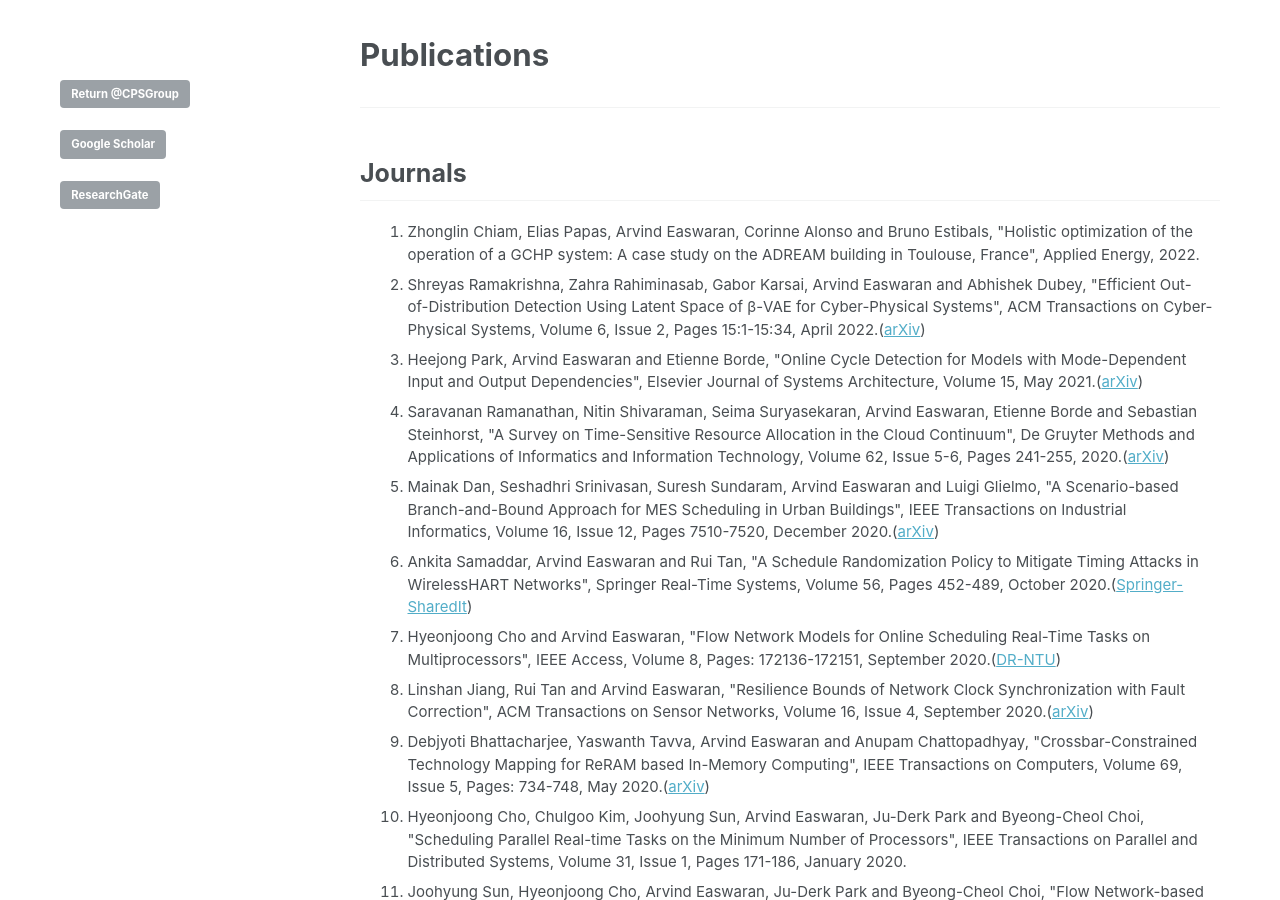
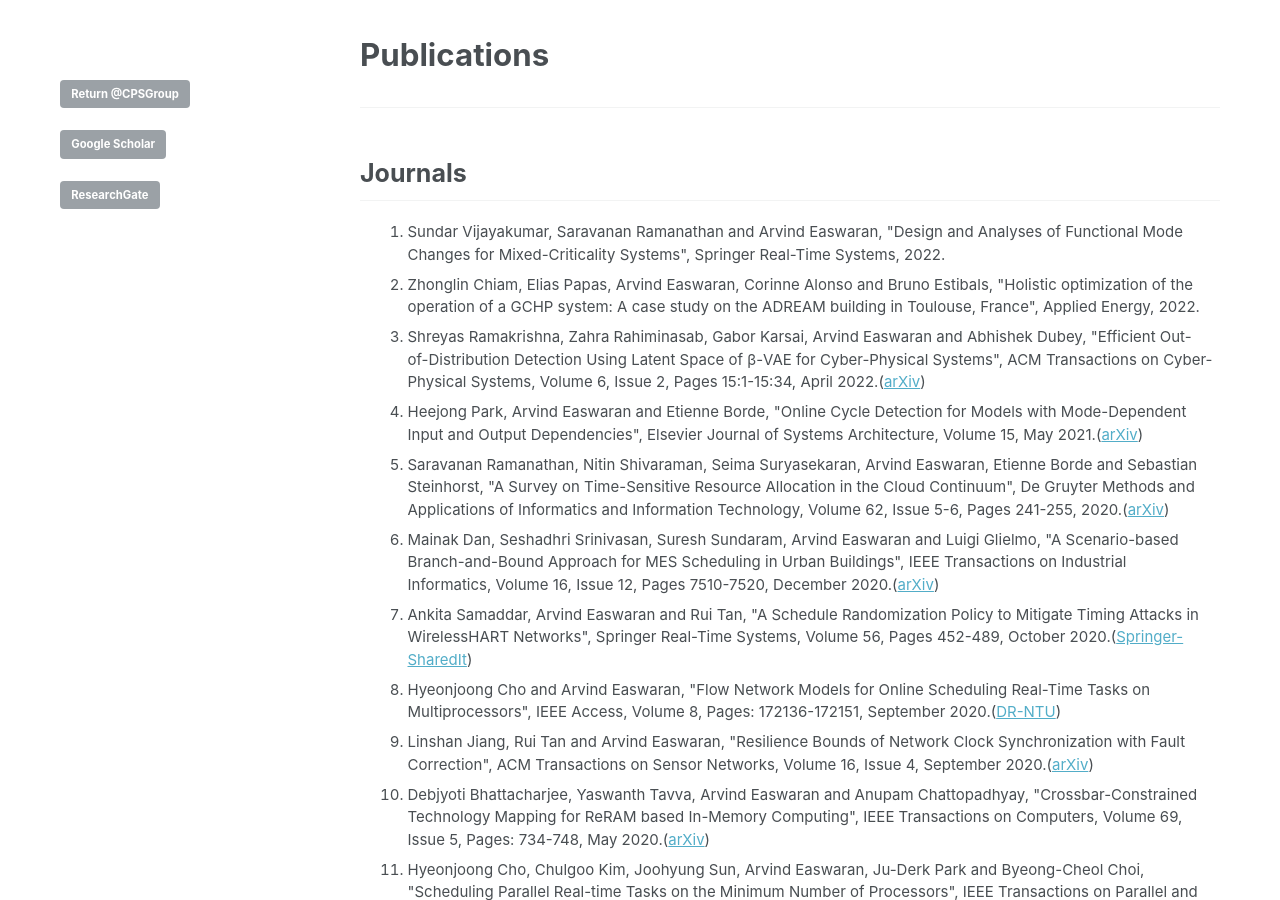
Before and after one commit to CPS-research-group/CPS-research-group.github.io, a Jekyll site: the page built from _pages/research_profile.md, in a window 1280 px wide and 900 px high. Built offline with Jekyll 4.4.1, drawn with Linux system fonts in a browser that asks for light colours.

Commit message:
Updates.

```diff
--- a/_pages/research_profile.md
+++ b/_pages/research_profile.md
@@ -23,6 +23,7 @@ a.a:active {color:#0000FF; text-decoration:none;}
 ******
 ## Journals
   <ol>
+  	  <li class="a">Sundar Vijayakumar, Saravanan Ramanathan and Arvind Easwaran, "Design and Analyses of Functional Mode Changes for Mixed-Criticality Systems", Springer Real-Time Systems, 2022.</li>
       <li class="a">Zhonglin Chiam, Elias Papas, Arvind Easwaran, Corinne Alonso and Bruno Estibals, "Holistic optimization of the operation of a GCHP system: A case study on the ADREAM building in Toulouse, France", Applied Energy, 2022.</li>
       <li class="a">Shreyas Ramakrishna, Zahra Rahiminasab, Gabor Karsai, Arvind Easwaran and Abhishek Dubey, "Efficient Out-of-Distribution Detection Using Latent Space of β-VAE for Cyber-Physical Systems", ACM Transactions on Cyber-Physical Systems, Volume 6, Issue 2, Pages 15:1-15:34, April 2022.(<a href="https://arxiv.org/abs/2108.11800">arXiv</a>)</li>
       <li class="a">Heejong Park, Arvind Easwaran and Etienne Borde, "Online Cycle Detection for Models with Mode-Dependent Input and Output Dependencies", Elsevier Journal of Systems Architecture, Volume 15, May 2021.(<a href="https://arxiv.org/abs/2102.01928">arXiv</a>)</li>
```
